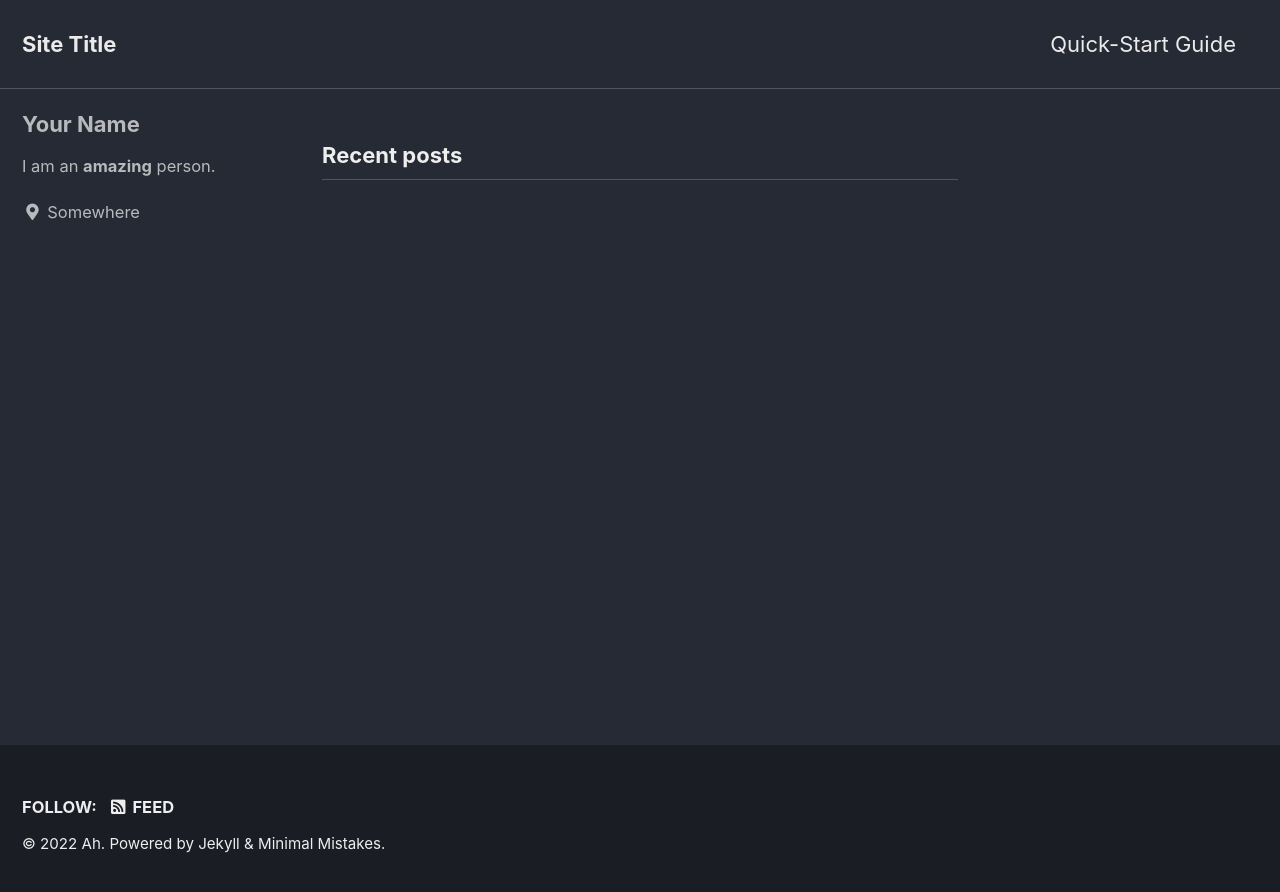
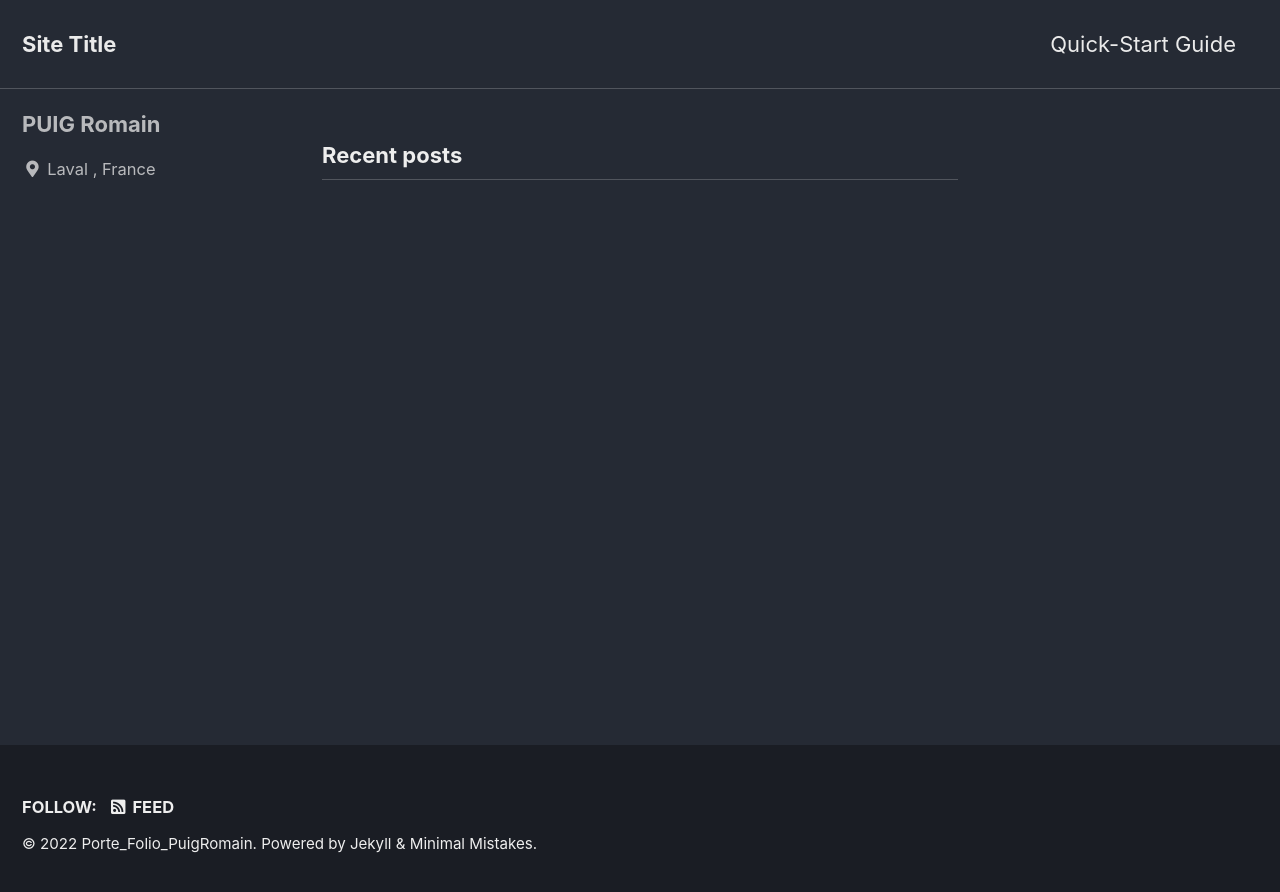
Before and after one commit to SilverHRF/SilverHRF.Github.io, a Jekyll site: the page built from index.html, in a window 1280 px wide. Shown: the top 892 px of the page. Built offline with Jekyll 4.4.1, drawn with Linux system fonts in a browser that asks for light colours; cached includes are drawn as plain includes; the list of posts is cut into pages by our own code.

Commit message:
Update0.2

```diff
--- a/_config.yml
+++ b/_config.yml
@@ -19,8 +19,8 @@ locale                   : "en-US"
 title                    : "Site Title"
 title_separator          : "-"
 subtitle                 : # site tagline that appears below site title in masthead
-name                     : "Ah"
-description              : "An amazing website."
+name                     : "Porte_Folio_PuigRomain"
+description              : "Le porte folio des projets de dev"
 url                      : # the base hostname & protocol for your site e.g. "https://mmistakes.github.io"
 baseurl                  : # the subpath of your site, e.g. "/blog"
 repository               : # GitHub username/repo-name e.g. "mmistakes/minimal-mistakes"
@@ -104,10 +104,10 @@ analytics:
 
 # Site Author
 author:
-  name             : "Your Name"
+  name             : "PUIG Romain"
   avatar           : # path of avatar image, e.g. "/assets/images/bio-photo.jpg"
-  bio              : "I am an **amazing** person."
-  location         : "Somewhere"
+  bio              : ""
+  location         : "Laval , France"
   email            :
   links:
     - label: "Email"
```
